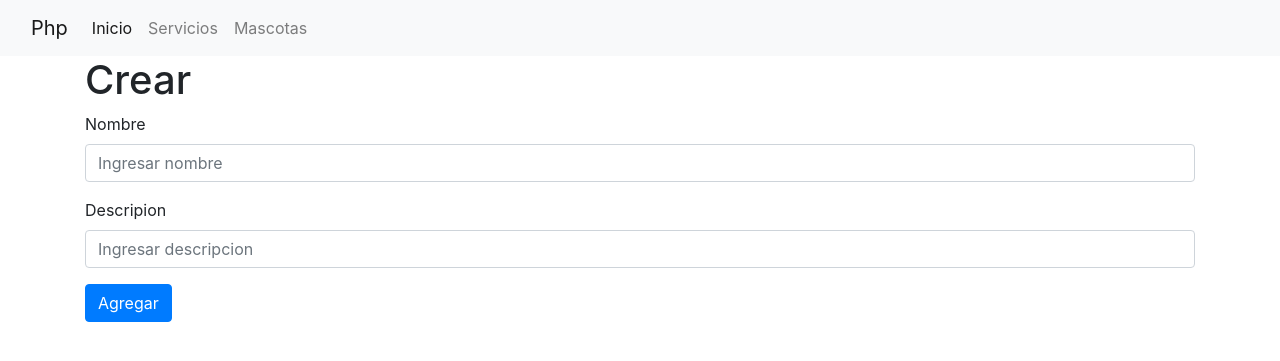
After one commit to IsabelMolina/CrudPhp, a PHP site: page /crear.php in a window 1280 px wide. The commit adds this page. Shown: the top 361 px of the page. Run offline with PHP 8.4, Linux system fonts and the light colour scheme.

Commit message:
terminacion crud

```diff
--- /dev/null
+++ b/crear.php
@@ -0,0 +1,71 @@
+
+<?php
+  include "config.php";
+  if(isset($_POST['btnAgregar'])){
+    $nombre = $_POST['nombre'];
+    $descripcion = $_POST['descripcion'];
+    $consulta->conectarBaseDatos();
+    $consulta->asignarConsulta("insert into mascota(id, nombre, descripcion) values(null,'".$nombre."','".$descripcion."' )");
+    $consulta->liberarConsulta();
+    $consulta->cerrarConexion();
+    echo "<script>window.location='mascotas.php'</script>";
+  }
+?>
+
+<!DOCTYPE html>
+<html lang="en" dir="ltr">
+  <head>
+    <meta charset="utf-8">
+    <title>Php - Crear nueva mascota</title>
+    <meta name="viewport" content="width=device-width, initial-scale=1, shrink-to-fit=no">
+
+    <link href="public/css/bootstrap.min.css" rel="stylesheet">
+
+  </head>
+  <body>
+
+    <nav class="navbar navbar-expand-lg navbar-light bg-light">
+      <div class="container-fluid">
+        <a class="navbar-brand" href="#">Php</a>
+        <button class="navbar-toggler" type="button" data-bs-toggle="collapse" data-bs-target="#navbarSupportedContent" aria-controls="navbarSupportedContent" aria-expanded="false" aria-label="Toggle navigation">
+          <span class="navbar-toggler-icon"></span>
+        </button>
+        <div class="collapse navbar-collapse" id="navbarSupportedContent">
+          <ul class="navbar-nav me-auto mb-2 mb-lg-0">
+            <li class="nav-item">
+              <a class="nav-link active" aria-current="page" href="#">Inicio</a>
+            </li>
+            <li class="nav-item">
+              <a class="nav-link" href="#">Servicios</a>
+            </li>
+            <li class="nav-item">
+              <a class="nav-link" href="#">Mascotas</a>
+            </li>
+
+          </ul>
+
+        </div>
+      </div>
+    </nav>
+
+    <div class="container">
+        <h1>Crear</h1>
+
+        <form class="" action="crear.php" method="post">
+          <div class="form-group">
+            <label for="nombre">Nombre</label>
+            <input type="text" class="form-control" name="nombre" id="nombre" placeholder="Ingresar nombre" required>
+          </div>
+          <div class="form-group">
+            <label for="descripcion">Descripion</label>
+            <input type="text" class="form-control" name="descripcion" id="descripcion" placeholder="Ingresar descripcion" required>
+          </div>
+          <input type="submit" name="btnAgregar"class="btn btn-primary" value="Agregar"></input>
+        </form>
+
+    </div>
+
+    <script src="https://code.jquery.com/jquery-2.2.4.min.js" integrity="sha256-BbhdlvQf/xTY9gja0Dq3HiwQF8LaCRTXxZKRutelT44=" crossorigin="anonymous"></script>
+    <script src="public/js/bootstrap.min.js" ></script>
+  </body>
+</html>
```
Also changed, not shown: detalle.php (renamed from crearMascota.php, +16 -14 lines), index.php (added, +45 -0 lines), mascotas.php (+11 -3 lines).
